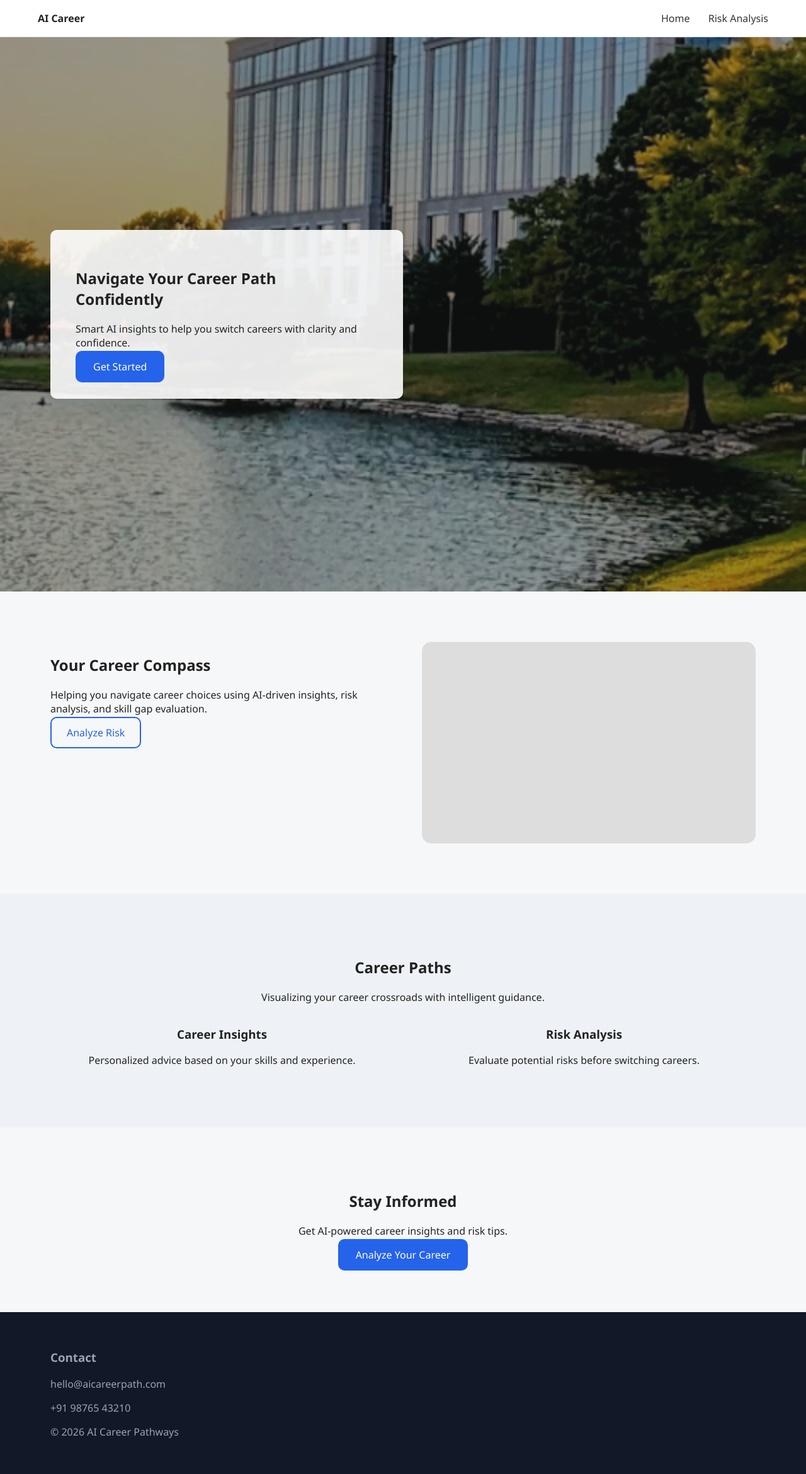
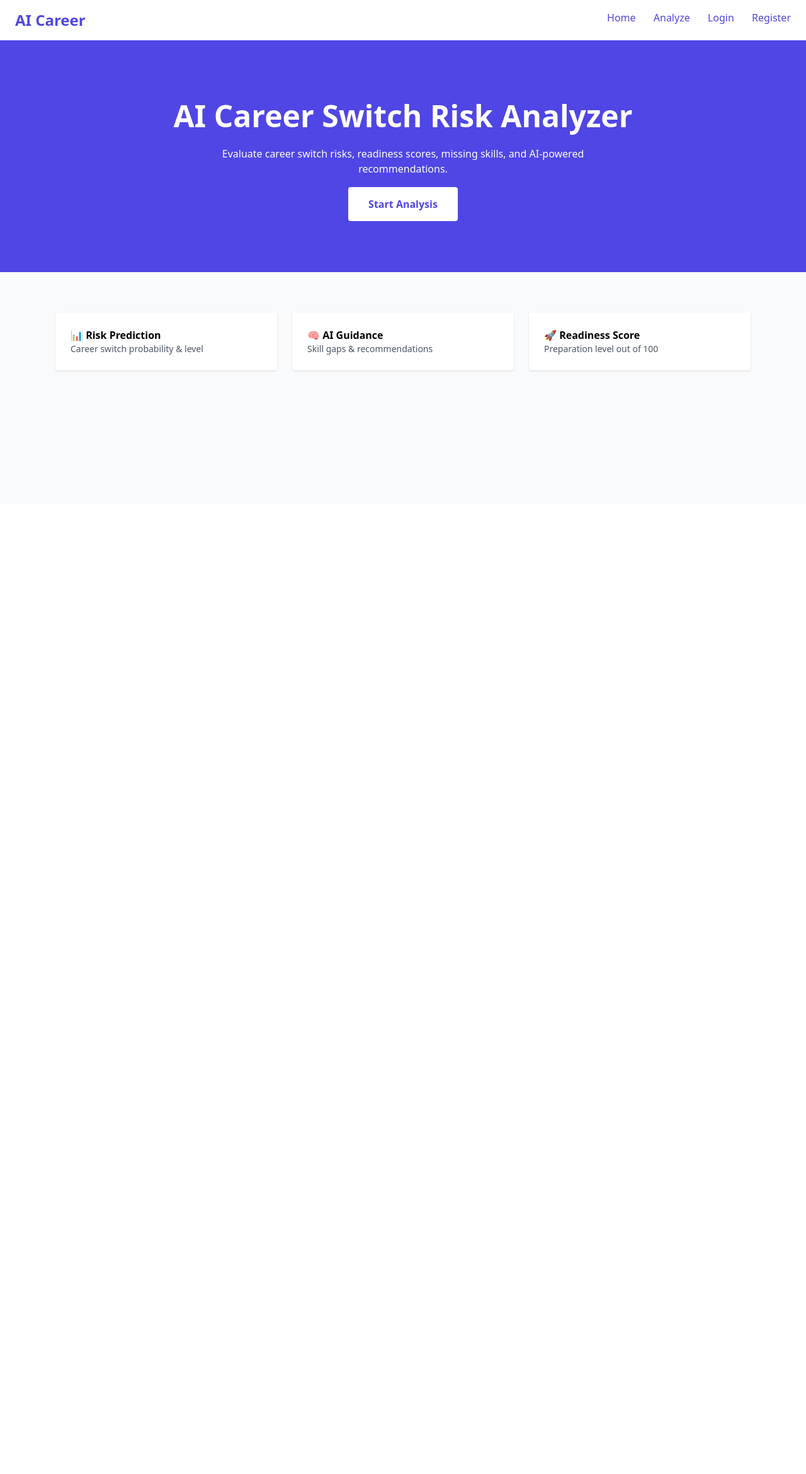
Before and after one commit to bhavyasri23-dev/AI-carrer-switch-Risk-analyzer, a Flask app: page / in a window 1280 px wide. Shown: the whole page at 63% size. After the commit the page ends 590 px from the top, so only its background shows below. Run offline with Flask 3, Linux system fonts and the light colour scheme; parts of the project's set-up code (start-up, migrations or seed data) failed here and were passed over; some libraries are stand-ins or nearby versions.

Commit message:
Initial COmmit

```diff
--- a/app.py
+++ b/app.py
@@ -1,68 +1,139 @@
-from flask import Flask, render_template, request
-import pickle
+from flask import Flask, render_template, request, redirect, url_for, session, flash
 
 app = Flask(__name__)
+app.secret_key = "supersecretkey"  # needed for sessions
 
-model = pickle.load(open("model.pkl", "rb"))
+# -------------------------------
+# Sample skills database for careers
+# -------------------------------
+skills_db = {
+    "Data Scientist": ["Python", "SQL", "Machine Learning", "Data Visualization"],
+    "Machine Learning Engineer": ["Python", "ML Algorithms", "TensorFlow", "Cloud"],
+    "Full Stack Developer": ["HTML", "CSS", "JavaScript", "Backend Development"],
+    "Data Analyst": ["Excel", "SQL", "Data Visualization", "Python"],
+    "Product Manager": ["Communication", "Project Management", "Data Analysis"],
+    "UX/UI Designer": ["Design Thinking", "Figma", "Prototyping"],
+    "Cybersecurity Analyst": ["Network Security", "Penetration Testing", "Python"],
+    "Cloud Engineer": ["AWS", "Azure", "DevOps", "Linux"],
+    "DevOps Engineer": ["CI/CD", "Docker", "Kubernetes", "Cloud"],
+    "Business Analyst": ["Excel", "SQL", "Communication", "Reporting"],
+    "AI Researcher": ["Python", "Deep Learning", "Research Papers"],
+    "Blockchain Developer": ["Solidity", "Smart Contracts", "Ethereum"],
+    "Digital Marketing Specialist": ["SEO", "Content Marketing", "Analytics"],
+    "Software Tester": ["Automation Testing", "Manual Testing", "Selenium"],
+    "Database Administrator": ["SQL", "Database Design", "Backup & Recovery"]
+}
 
+# -------------------------------
+# Simple in-memory user storage
+# -------------------------------
+users = {}  # {username: password}
+
+# -------------------------------
+# Home Page
+# -------------------------------
 @app.route("/")
 def home():
-    return render_template("home.html")
+    username = session.get("username")
+    return render_template("home.html", username=username)
 
+# -------------------------------
+# Form Page
+# -------------------------------
 @app.route("/form")
 def form():
-    return render_template("form.html")
+    username = session.get("username")
+    return render_template("form.html", careers=list(skills_db.keys()), username=username)
 
+# -------------------------------
+# Predict Page
+# -------------------------------
 @app.route("/predict", methods=["POST"])
 def predict():
-    skill = int(request.form["skill"])
-    hours = int(request.form["hours"])
-    experience = int(request.form["experience"])
-    difficulty = int(request.form["difficulty"])
+    skill = int(request.form.get("skill"))
+    hours = int(request.form.get("hours"))
+    experience = int(request.form.get("experience"))
+    difficulty = int(request.form.get("difficulty"))
 
-    prediction = model.predict([[skill, hours, experience, difficulty]])[0]
-    proba = model.predict_proba([[skill, hours, experience, difficulty]])
+    # Support single career selection
+    selected_careers = [request.form.get("career")] if "career" in request.form else ["Data Scientist"]
 
-    risk_map = {0: "HIGH", 1: "MEDIUM", 2: "LOW"}
-    risk = risk_map[prediction]
+    results = []
+    for career in selected_careers:
+        base_risk = max(1, difficulty - skill)
+        probability = min(95, base_risk * 20)
+        readiness = min(100, skill * 20 + hours * 2 + experience * 1.5)
 
-    probability = round(max(proba[0]) * 100, 2)
-    readiness = max(0, 100 - probability)
+        required_skills = skills_db.get(career, [])
+        missing_skills = [s for s in required_skills if skill < 3]  # demo logic
+        recommendations = [f"Learn {s}" for s in missing_skills]
 
-    missing_skills = []
-    if skill < 3:
-        missing_skills.append("Core technical skills")
-    if experience < 2:
-        missing_skills.append("Industry experience")
+        results.append({
+            "career": career,
+            "risk": "Low" if probability < 40 else "Medium" if probability < 70 else "High",
+            "probability": probability,
+            "readiness": readiness,
+            "missing_skills": missing_skills,
+            "recommendations": recommendations,
+            "risk_factors": ["Skill gap", "Low experience"]  # placeholder
+        })
 
-    months = len(missing_skills) * 4
+    notifications = [f"Reminder: Check your progress for {c['career']}" for c in results]
+    username = session.get("username")
+    return render_template("results.html", results=results, notifications=notifications, username=username)
 
-    risk_factors = []
-    if skill < 3:
-        risk_factors.append("Low skill level")
-    if hours < 5:
-        risk_factors.append("Low weekly learning hours")
-    if difficulty > 3:
-        risk_factors.append("High career difficulty")
+# -------------------------------
+# Register Page
+# -------------------------------
+@app.route("/register", methods=["GET", "POST"])
+def register():
+    if request.method == "POST":
+        username = request.form.get("username")
+        password = request.form.get("password")
+        if username in users:
+            flash("Username already exists", "error")
+        else:
+            users[username] = password
+            session["username"] = username
+            flash("Account created successfully!", "success")
+            return redirect(url_for("home"))
+    return render_template("register.html")
 
-    recommendations = []
-    if skill < 3:
-        recommendations.append("Improve core skills")
-    if hours < 8:
-        recommendations.append("Increase learning hours")
-    if experience < 3:
-        recommendations.append("Work on real-world projects")
+# -------------------------------
+# Login Page
+# -------------------------------
+@app.route("/login", methods=["GET", "POST"])
+def login():
+    if request.method == "POST":
+        username = request.form.get("username")
+        password = request.form.get("password")
+        if username in users and users[username] == password:
+            session["username"] = username
+            flash("Logged in successfully!", "success")
+            return redirect(url_for("home"))
+        else:
+            flash("Invalid credentials", "error")
+    return render_template("login.html")
 
-    return render_template(
-        "results.html",
-        risk=risk,
-        probability=probability,
-        readiness=readiness,
-        missing_skills=missing_skills,
-        months=months,
-        risk_factors=risk_factors,
-        recommendations=recommendations
-    )
+# -------------------------------
+# Logout
+# -------------------------------
+@app.route("/logout")
+def logout():
+    session.pop("username", None)
+    flash("Logged out successfully!", "success")
+    return redirect(url_for("home"))
 
+# -------------------------------
+# Dashboard
+# -------------------------------
+@app.route("/dashboard")
+def dashboard():
+    username = session.get("username")
+    return render_template("dashboard.html", username=username)
+
+# -------------------------------
+# Run the App
+# -------------------------------
 if __name__ == "__main__":
     app.run(debug=True)
--- a/templates/home.html
+++ b/templates/home.html
@@ -1,77 +1,48 @@
 <!DOCTYPE html>
 <html>
 <head>
-    <title>AI Career Pathways</title>
-    <link rel="stylesheet" href="{{ url_for('static', filename='style.css') }}">
+  <title>AI Career Switch Risk Analyzer</title>
+  <script src="https://cdn.tailwindcss.com"></script>
 </head>
-<body data-scroll="{{ scroll_to }}">
+<body class="bg-gray-50">
 
-
-<!-- NAVBAR -->
-<header class="navbar">
-    <div class="logo">AI Career</div>
-    <nav>
-        <a href="{{ url_for('home') }}">Home</a>
-        <a href="{{ url_for('form') }}">Risk Analysis</a>
+<header class="bg-white shadow">
+  <div class="max-w-7xl mx-auto px-6 py-4 flex justify-between">
+    <h1 class="text-2xl font-bold text-indigo-600">AI Career</h1>
+    <nav class="space-x-6">
+      <a href="/" class="text-indigo-600">Home</a>
+      <a href="/form" class="text-indigo-600">Analyze</a>
+      <a href="/login" class="text-indigo-600">Login</a>
+      <a href="/register" class="text-indigo-600">Register</a>
     </nav>
+  </div>
 </header>
 
-
-<!-- HERO SECTION -->
-<section class="hero">
-    <div class="hero-content">
-        <h1>Navigate Your Career Path<br>Confidently</h1>
-        <p>Smart AI insights to help you switch careers with clarity and confidence.</p>
-        <a href="/form" class="btn-primary">Get Started</a>
-    </div>
+<section class="bg-indigo-600 text-white py-24 text-center">
+  <h2 class="text-5xl font-bold mb-6">AI Career Switch Risk Analyzer</h2>
+  <p class="max-w-2xl mx-auto mb-8">
+    Evaluate career switch risks, readiness scores, missing skills,
+    and AI-powered recommendations.
+  </p>
+  <a href="/form" class="bg-white text-indigo-600 px-8 py-4 rounded font-semibold">
+    Start Analysis
+  </a>
 </section>
 
-<!-- ABOUT -->
-<section class="section two-col">
-    <div>
-        <h2>Your Career Compass</h2>
-        <p>
-            Helping you navigate career choices using AI-driven insights,
-            risk analysis, and skill gap evaluation.
-        </p>
-        <a href="/form" class="btn-outline">Analyze Risk</a>
-    </div>
-    <div class="image-card"></div>
+<section class="max-w-6xl mx-auto py-16 grid md:grid-cols-3 gap-6 px-6">
+  <div class="bg-white p-6 rounded shadow">
+    <h3 class="font-bold">📊 Risk Prediction</h3>
+    <p class="text-sm text-gray-600">Career switch probability & level</p>
+  </div>
+  <div class="bg-white p-6 rounded shadow">
+    <h3 class="font-bold">🧠 AI Guidance</h3>
+    <p class="text-sm text-gray-600">Skill gaps & recommendations</p>
+  </div>
+  <div class="bg-white p-6 rounded shadow">
+    <h3 class="font-bold">🚀 Readiness Score</h3>
+    <p class="text-sm text-gray-600">Preparation level out of 100</p>
+  </div>
 </section>
-
-<!-- CAREER PATHS -->
-<section class="section center light-bg">
-    <h2>Career Paths</h2>
-    <p>Visualizing your career crossroads with intelligent guidance.</p>
-
-    <div class="grid-2">
-        <div class="info-card">
-            <h3>Career Insights</h3>
-            <p>Personalized advice based on your skills and experience.</p>
-        </div>
-        <div class="info-card">
-            <h3>Risk Analysis</h3>
-            <p>Evaluate potential risks before switching careers.</p>
-        </div>
-    </div>
-</section>
-
-<!-- NEWSLETTER STYLE SECTION -->
-<section class="section center">
-    <h2>Stay Informed</h2>
-    <p>Get AI-powered career insights and risk tips.</p>
-    <a href="/form" class="btn-primary">Analyze Your Career</a>
-</section>
-
-<!-- FOOTER -->
-<footer id="contact">
-    <div>
-        <h3>Contact</h3>
-        <p>hello@aicareerpath.com</p>
-        <p>+91 98765 43210</p>
-    </div>
-    <p class="copyright">© 2026 AI Career Pathways</p>
-</footer>
 
 </body>
 </html>
```
Also changed, not shown: static/script.js (+25 -15 lines), templates/dashboard.html (added, +11 -0 lines), templates/form.html (+42 -40 lines), templates/login.html (added, +40 -0 lines), templates/register.html (added, +40 -0 lines), templates/results.html (+86 -42 lines), career.db (added).
